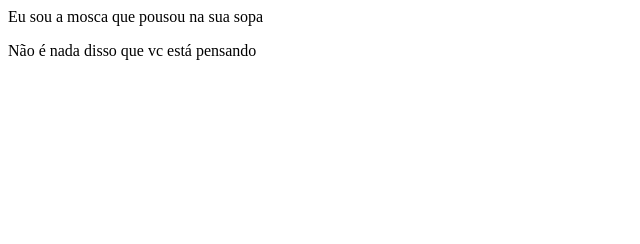
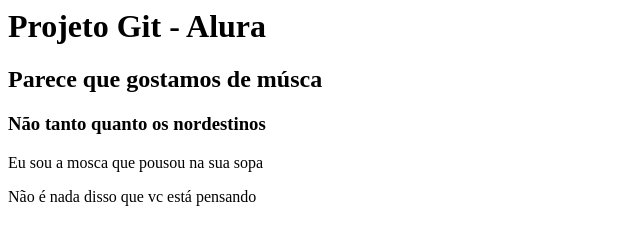
Before and after one commit to rodilon/curso-git, a plain HTML site: page index.html in a window 1280 px wide. Shown: the whole page, without its empty margins (0-640 px from the left). Drawn offline with Linux system fonts and the light colour scheme.

Commit message:
Adicionado o Title da página, e 3 novos Títulos

```diff
--- a/index.html
+++ b/index.html
@@ -1,7 +1,11 @@
 <html>
 	<head>
+		<title>Versionando codigo criado no VI</title>
 	</head>
 	<body>
+		<h1>Projeto Git - Alura</h1>
+		<h2>Parece que gostamos de músca</h2>
+		<h3>Não tanto quanto os nordestinos</h3>
 		<p>
 			Eu sou a mosca que pousou na sua sopa
 		</p>
```
